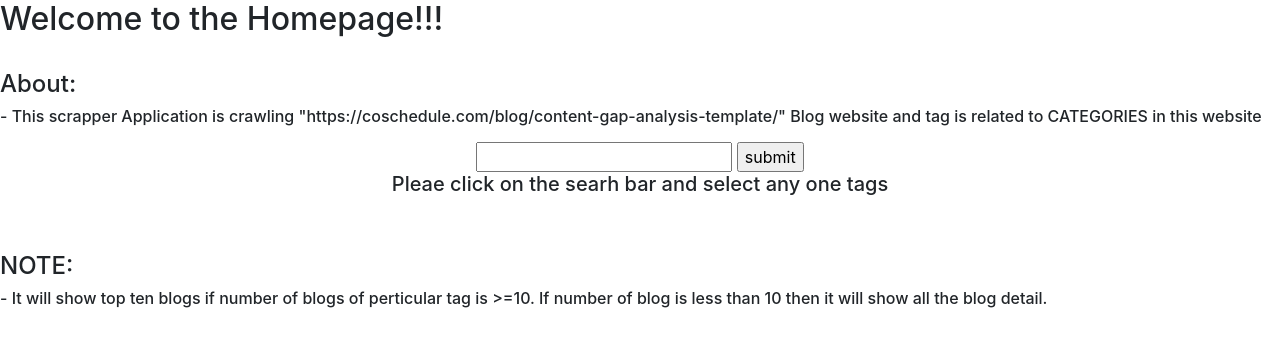
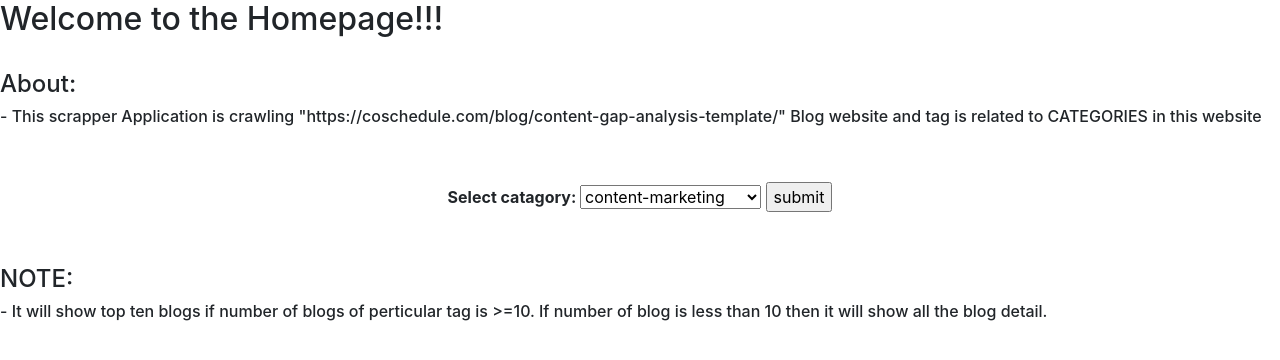
Before and after one commit to Anshumanchaursiya/web_scrapper_application, a Django app: page / in a window 1280 px wide. Shown: the top 360 px of the page. Run offline with Django 3.2, Linux system fonts and the light colour scheme; some libraries are stand-ins or nearby versions.

Commit message:
update base.html

```diff
--- a/templates/base.html
+++ b/templates/base.html
@@ -16,20 +16,23 @@
 </style>
 	<center>
 
-	<p></p>
+	<br>
+	<br>
     <form method="post" action="{% url 'blog_list' %}">{% csrf_token %}
-    	<input list="browsers" type="text" name="myvalue">
-    	<datalist id="browsers">
-    		<option value="social-media">
-    		<option value="content-marketing">
-    		<option value="email-marketing">
-    		<option value="project-management">
-    		<option value="workflow">
-    		<option value="analytics">
-    		<option value="product">
-    		<option value="customer-marketing">
-    		<option value="">
-    	</datalist>
+    	<label><b>Select catagory: </b><select list="browsers" type="text" name="myvalue">
+    		<option>content-marketing</option>
+    		<option>social-media</option>
+    		<option>email-marketing</option>
+    		<option>project-management</option>
+    		<option>workflow</option>
+    		<option>analytics</option>
+    		<option>product</option>
+    		<option>customer-marketing</option>
+    		<option>thought-leadership</option>
+
+    	</select>
+
+    	</label>
 
 
     	<input type="submit" value="submit">
@@ -41,7 +44,7 @@
 
 
     </div>
-    <h5> Pleae click on the searh bar and select any one tags </h5>
+
 
 
 	</center>
```
